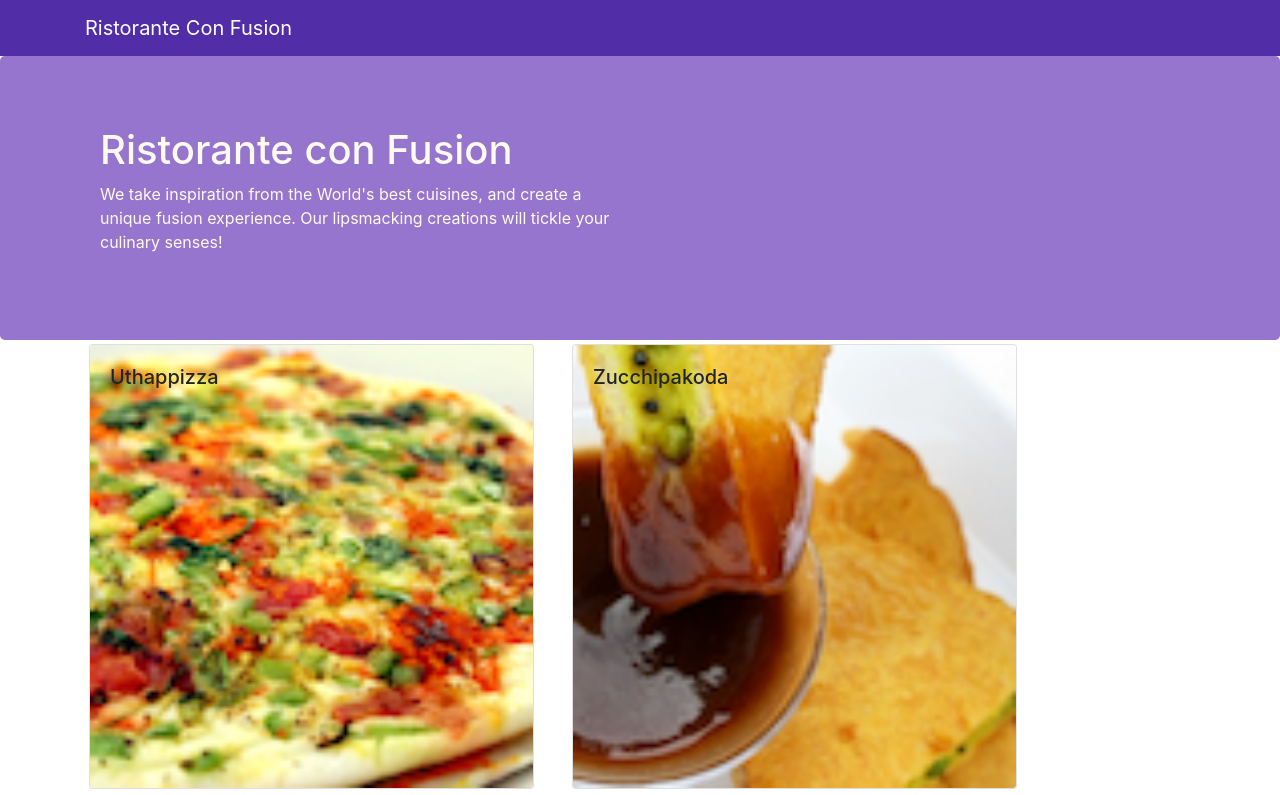
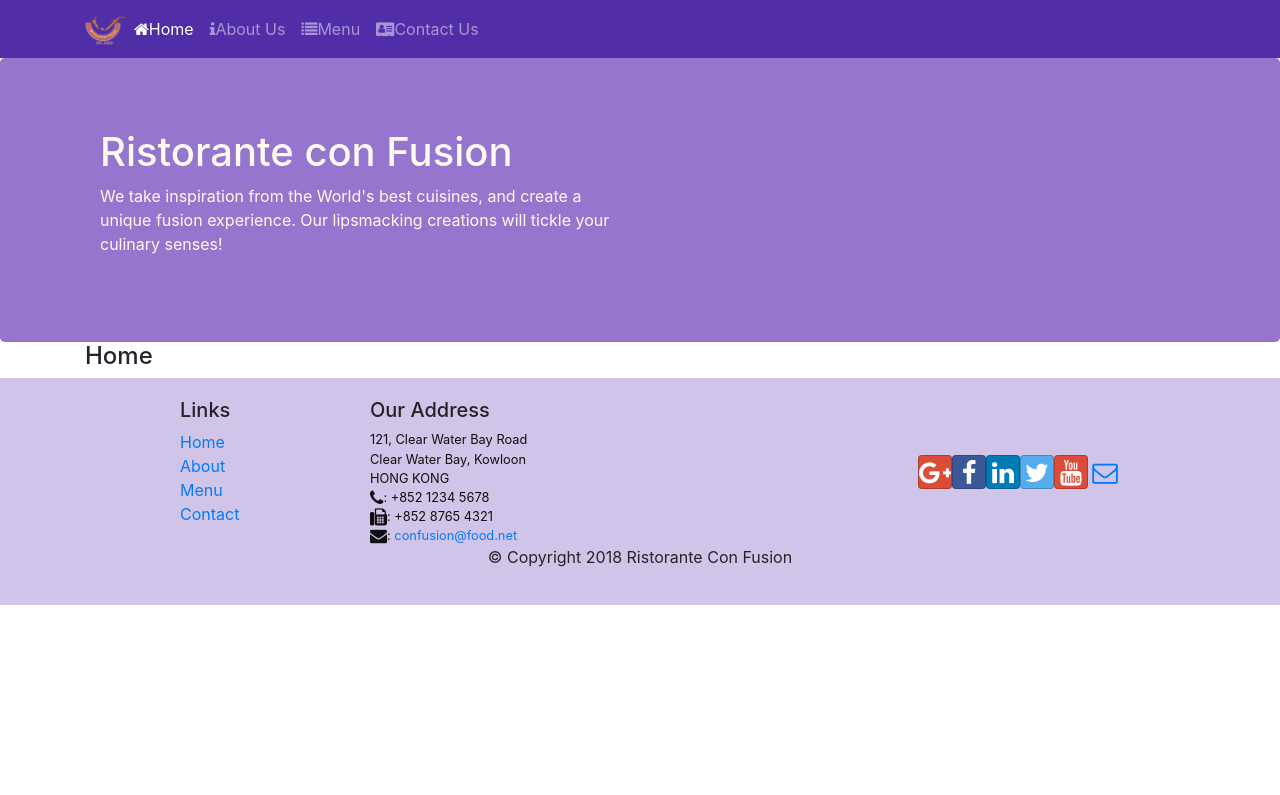
Before and after one commit to aniketkishore100/Savoureux, a React (Create React App) app: page /home in a window 1280 px wide. Shown: the top 795 px of the page. Built offline with nearby package versions, Linux system fonts and the light colour scheme.

Commit message:
React Router to move from home to menu with navbar and links at the bottom

```diff
--- a/package.json
+++ b/package.json
@@ -38,6 +38,7 @@
   },
   "devDependencies": {
     "bootstrap-social": "^5.1.1",
-    "font-awesome": "^4.7.0"
+    "font-awesome": "^4.7.0",
+    "react-router-dom": "^5.2.0"
   }
 }
--- a/src/App.js
+++ b/src/App.js
@@ -1,14 +1,18 @@
 import React , {Component}from 'react';
 import './App.css';
 import Main from './components/MainComponent';
+import {BrowserRouter} from 'react-router-dom';
 
 class App extends Component {
 
   render(){
     return (
-      <div>
+      <BrowserRouter>
+      <div className="App">
         <Main />
       </div>
+      </BrowserRouter>
+
     );
   }
 
--- a/src/components/FooterComponent.js
+++ b/src/components/FooterComponent.js
@@ -1,4 +1,5 @@
 import React from 'react';
+import {Link} from'react-router-dom';
 
 function Footer(props) {
     return(
@@ -8,9 +9,9 @@ function Footer(props) {
                 <div className="col-4 offset-1 col-sm-2">
                     <h5>Links</h5>
                     <ul className="list-unstyled">
-                        <li><a href="#">Home</a></li>
+                        <li><Link to="/home">Home</Link></li>
                         <li><a href="#">About</a></li>
-                        <li><a href="#">Menu</a></li>
+                        <li><Link to ="/menu">Menu</Link></li>
                         <li><a href="contactus.html">Contact</a></li>
                     </ul>
                 </div>
--- a/src/components/HeaderComponent.js
+++ b/src/components/HeaderComponent.js
@@ -1,14 +1,48 @@
 import React, { Component } from 'react';
-import { Navbar, NavbarBrand,Jumbotron } from 'reactstrap';
+import { Navbar, NavbarBrand, Jumbotron, Nav, NavbarToggler, NavItem, Collapse } from 'reactstrap';
+import { NavLink } from 'react-router-dom';
 
 
 class Header extends Component {
+    constructor(props) {
+        super(props);
+
+        this.toggleNav = this.toggleNav.bind(this);
+        this.state = {
+          isNavOpen: false
+        };
+      }
+
+      toggleNav() {
+        this.setState({
+          isNavOpen: !this.state.isNavOpen
+        });
+      }
     render() {
         return (
             <React.Fragment>
-            <Navbar dark >
-                <div className="container">
-                    <NavbarBrand href="/">Ristorante Con Fusion</NavbarBrand>
+                <Navbar dark expand="md">
+                    <div className="container" >
+                        <NavbarToggler onClick={this.toggleNav} />
+                        <NavbarBrand href="/" className="mr-auto">
+                            <img height="30" width="41" src="assets/images/logo.png" alt="Ristorante Con Fusion" />
+                        </NavbarBrand>
+                        <Collapse isOpen={this.state.isNavOpen} navbar>
+                            <Nav navbar>
+                                <NavItem>
+                                    <NavLink className="nav-link" to="/home"><span><i className="fa fa-home"></i></span>Home</NavLink>
+                                </NavItem>
+                                <NavItem>
+                                    <NavLink className="nav-link" to="/aboutus"><span><i className="fa fa-info"></i></span>About Us</NavLink>
+                                </NavItem>
+                                <NavItem>
+                                    <NavLink className="nav-link" to="/menu"><span><i className="fa fa-list"></i></span>Menu</NavLink>
+                                </NavItem>
+                                <NavItem>
+                                    <NavLink className="nav-link" to="/contactus"><span><i className="fa fa-address-card"></i></span>Contact Us</NavLink>
+                                </NavItem>
+                            </Nav>
+                        </Collapse>
                     </div>
                 </Navbar>
                 <Jumbotron>
--- /dev/null
+++ b/src/components/HomeComponent.js
@@ -0,0 +1,11 @@
+import React from 'react';
+
+function Home(){
+    return(
+        <div className = "container">
+            <h4>Home</h4>
+        </div>
+    )
+}
+
+export default Home;
--- a/src/components/MainComponent.js
+++ b/src/components/MainComponent.js
@@ -1,30 +1,40 @@
-import React , {Component}from 'react';
+import React, { Component } from 'react';
 import Menu from './MenuComponent';
 import DishDetail from './DishdetailComponent';
 import Header from './HeaderComponent';
 import Footer from './FooterComponent';
 import { DISHES } from '../shared/dishes';
+import Home from './HomeComponent';
+import { Switch, Route, Redirect } from 'react-router-dom';
 
 class Main extends Component {
     constructor(props) {
         super(props);
         this.state = {
-      dishes: DISHES,
-      selectedDish: null
+            dishes: DISHES
         };
     }
 
-  onSelectDish(dishId){
-      this.setState({selectedDish:dishId})
+
+    render() {
+        const HomePage = () => {
+            return (
+                <Home />
+            )
         }
-
-  render(){
         return (
             <div>
-        <Header/>
-        <Menu dishes = {this.state.dishes} onClick={(dishId)=>this.onSelectDish(dishId)} />
-        <DishDetail dish = {this.state.dishes.filter((dish)=> dish.id === this.state.selectedDish)[0]}/>
-        <Footer/>
+                <Header />
+                <Switch>
+                    <Route path="/home" component={HomePage} />
+                    <Route exact path="/menu" component={() => {
+                        return (
+                            <Menu dishes={this.state.dishes} />
+                        )
+                    }} />
+                    <Redirect to='/home' />
+                </Switch>
+                <Footer />
             </div>
         );
     }
--- a/src/components/MenuComponent.js
+++ b/src/components/MenuComponent.js
@@ -4,7 +4,7 @@ import { Card, CardTitle, CardImgOverlay, CardImg, } from 'reactstrap';
 
 function RenderMenuItem({ dish, onClick }) {
     return(
-        <Card onClick={() => onClick(dish.id)}>
+        <Card>
         <CardImg width='100%' src={dish.image} alt={dish.name} />
         <CardImgOverlay>
             <CardTitle>{dish.name}</CardTitle>
```
Also changed, not shown: 1 other file (tests, documents, lock files or other folders). Lines whose indentation alone changed are shown as unchanged.
